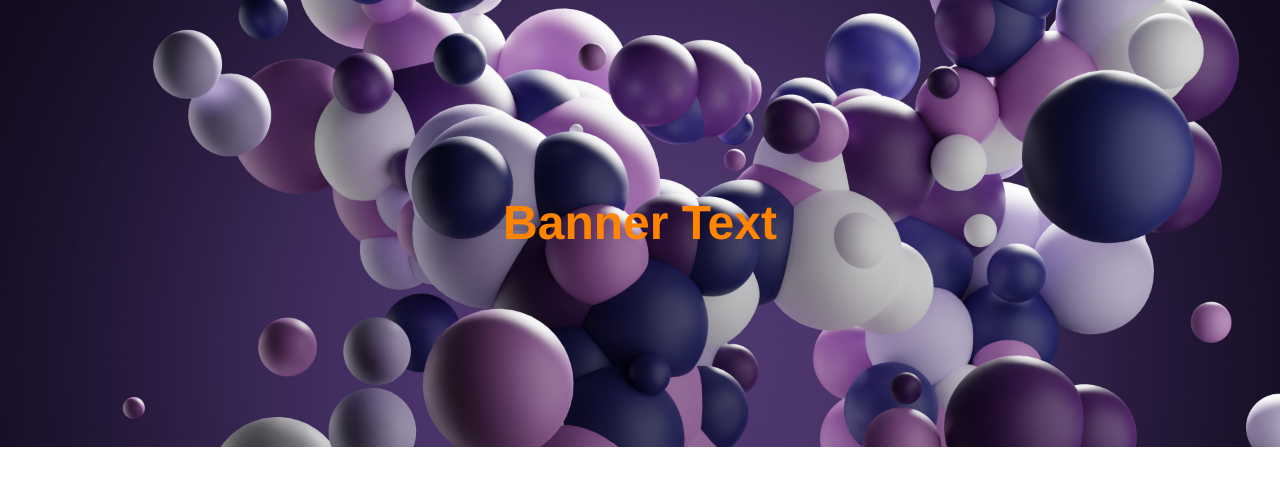
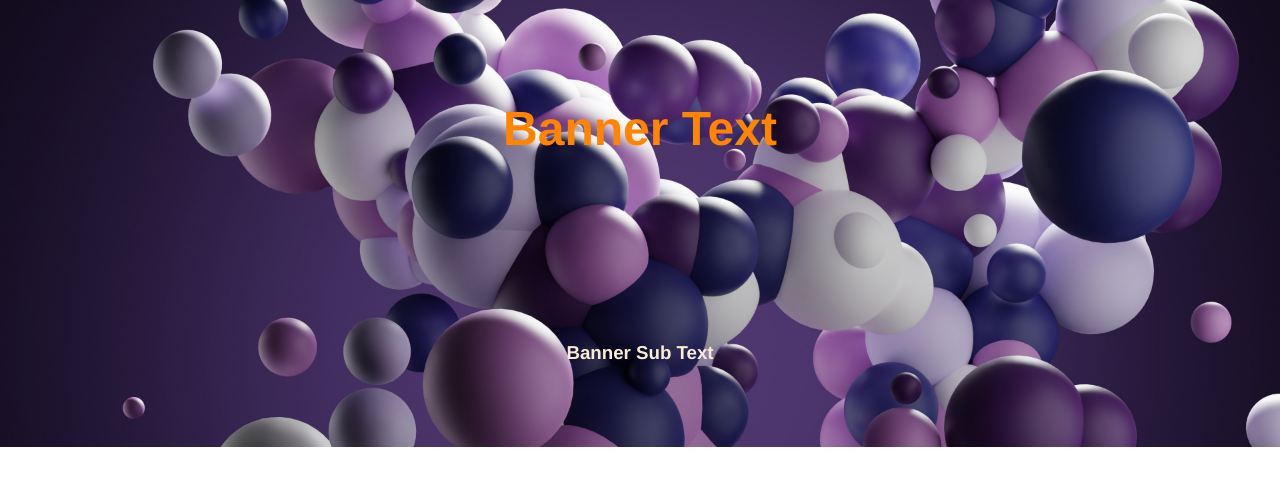
Before and after one commit to gronjski/website.project, a plain HTML site: page index.html in a window 1280 px wide. Shown: the part 87-572 px from the top of the page. Drawn offline with Linux system fonts and the light colour scheme.

Commit message:
add sub banner

```diff
--- a/index.html
+++ b/index.html
@@ -20,6 +20,7 @@
         <main>
             <div class="banner">
                 <h2>Banner Text</h2>
+                <h3>Banner Sub Text</h3>
             </div>
         </main>
         <footer></footer>
--- a/styles.css
+++ b/styles.css
@@ -36,3 +36,6 @@ body {
     font-size: 300%;
     color: rgb(255, 132, 0);
 }
+.banner h3 {
+    color: antiquewhite;
+}
```
